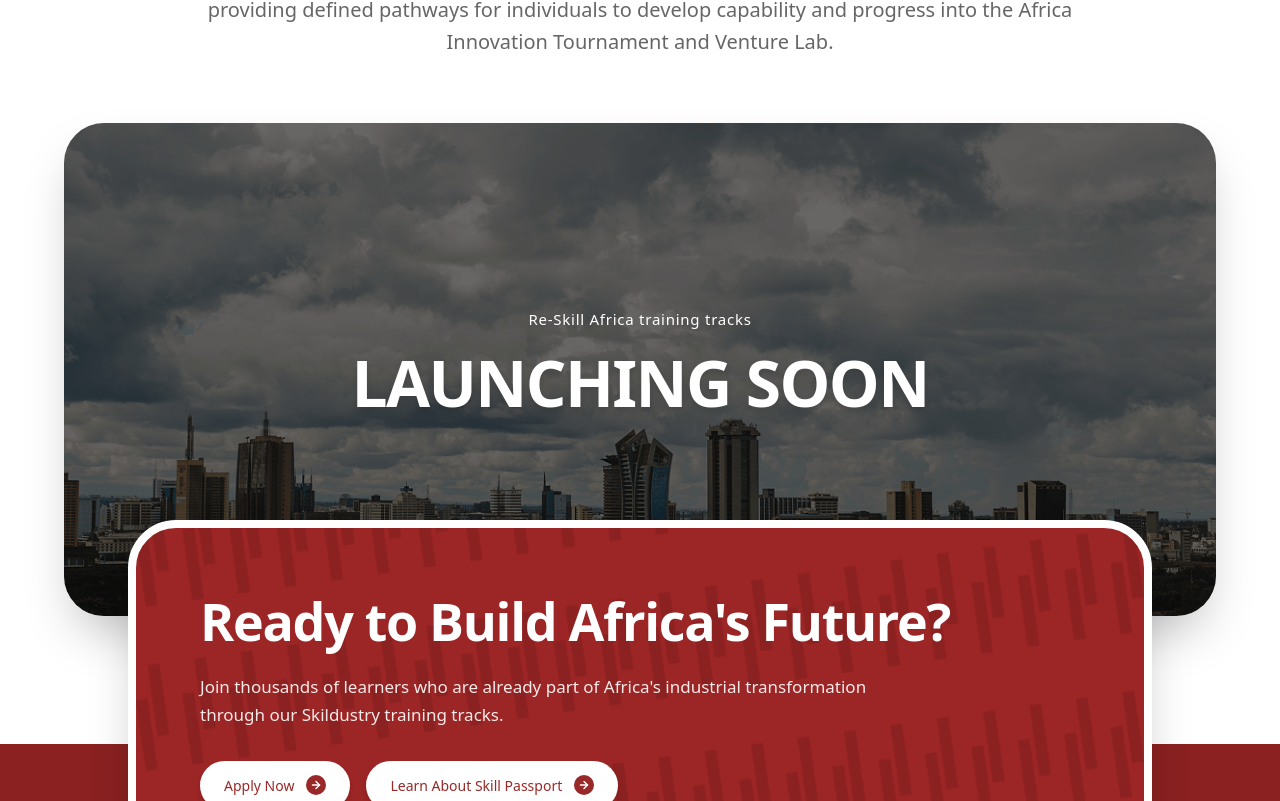
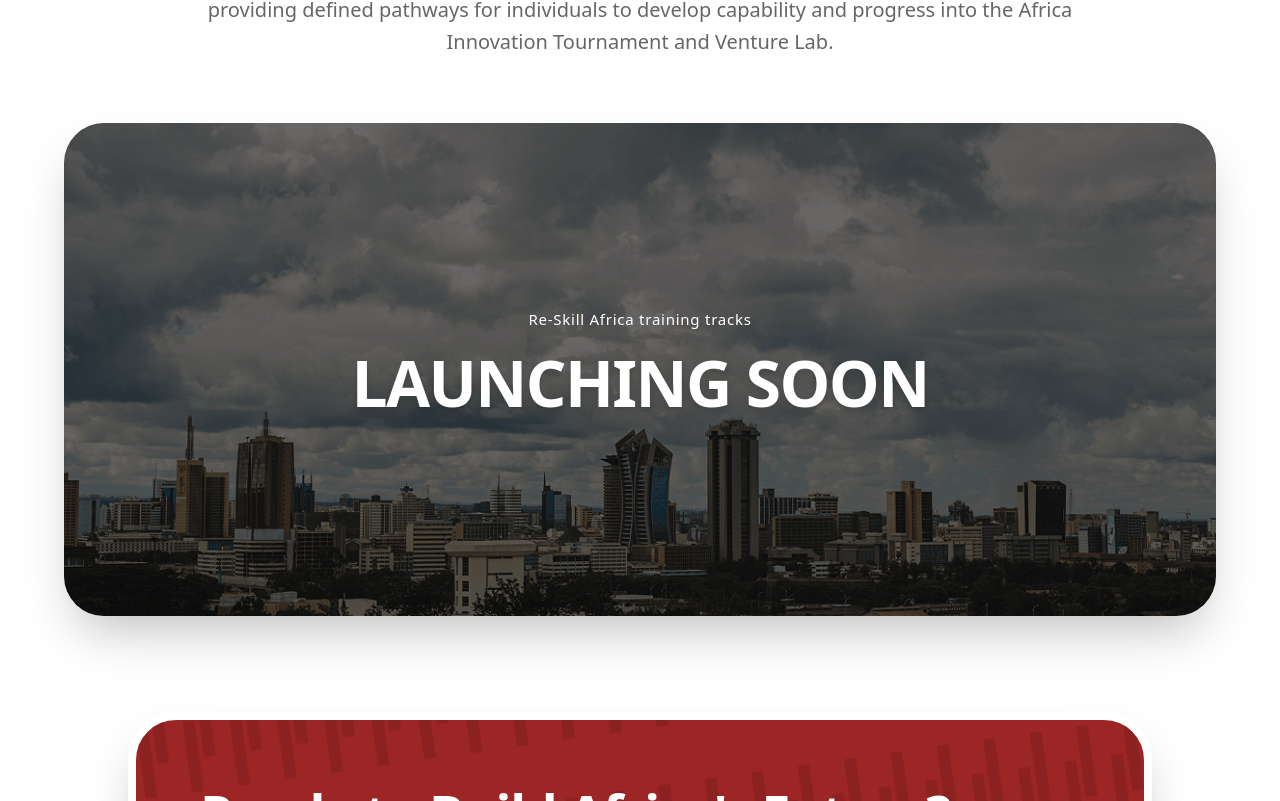
Before and after one commit to dygtech/reskill-africa-new, a Next.js app: page /training-tracks in a window 1280 px wide. Shown: the part 919-1720 px from the top of the page. Built offline with nearby package versions, Linux system fonts and the light colour scheme; a web font is replaced by a local one.

Commit message:
fix: training tracks page padding bottom before footer

```diff
--- a/app/training-tracks/page.tsx
+++ b/app/training-tracks/page.tsx
@@ -52,7 +52,7 @@
         </section>
 
         {/* ── COMING SOON SECTION ────────────────── */}
-        <section className="w-full pb-32 px-4 md:px-12 flex flex-col items-center">
+        <section className="w-full pb-80 px-4 md:px-12 flex flex-col items-center">
           <div className="max-w-6xl mx-auto w-full">
             <motion.div
               initial={{ opacity: 0, y: 30 }}
```
